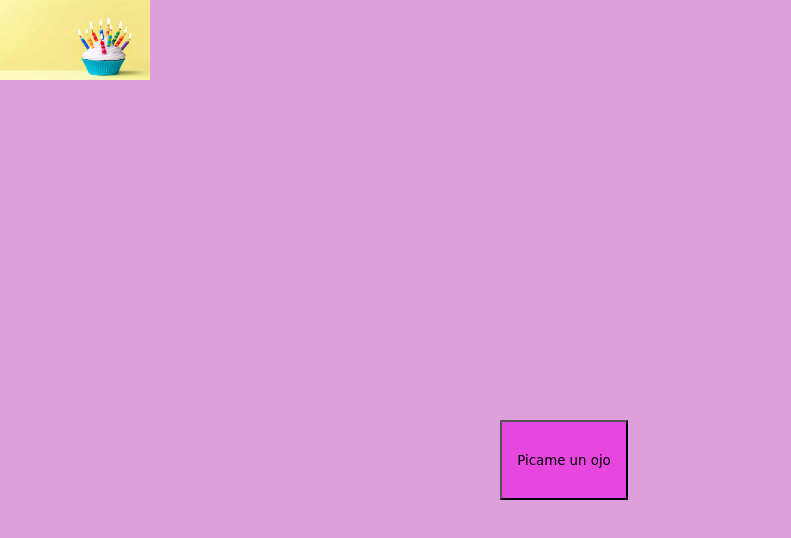
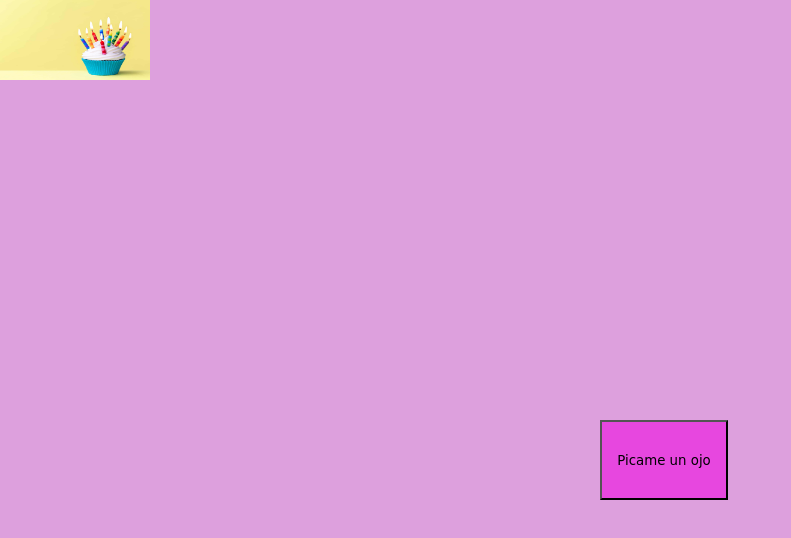
Before and after one commit to A01650434/mum, a plain HTML site: page mum/index.html in a window 1280 px wide. Shown: the whole page, without its empty margins (0-791 px from the left). Drawn offline with Linux system fonts and the light colour scheme.

Commit message:
Update style.css

```diff
--- a/mum/assets/style.css
+++ b/mum/assets/style.css
@@ -9,8 +9,7 @@ body {
     color: black;
     position: fixed;
     bottom: 300px;
-    left: 500px;
-    left: 50;
+    left: 600px;
     width: 10%;
     height: 10%;
     text-align: center;
```
